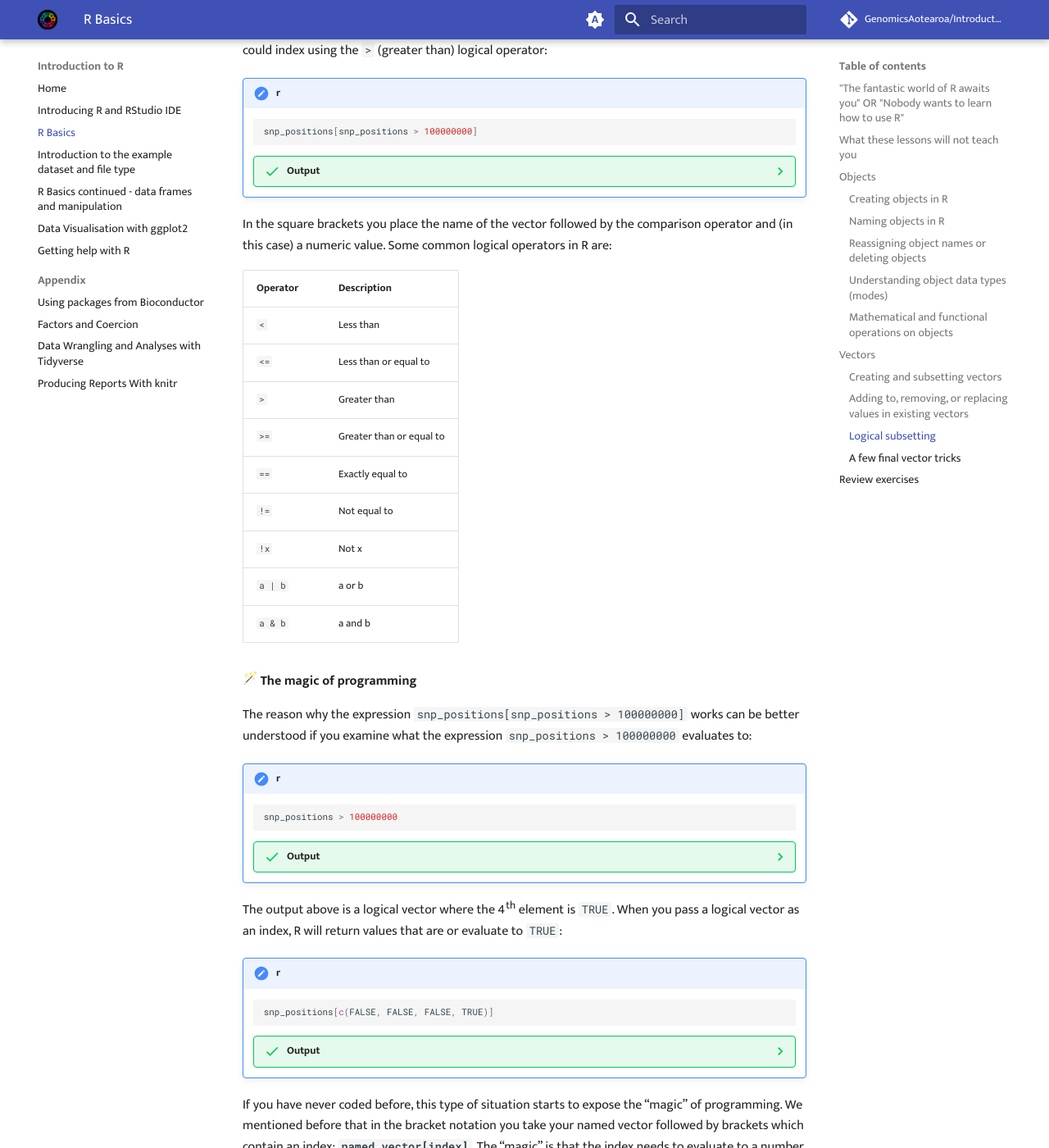
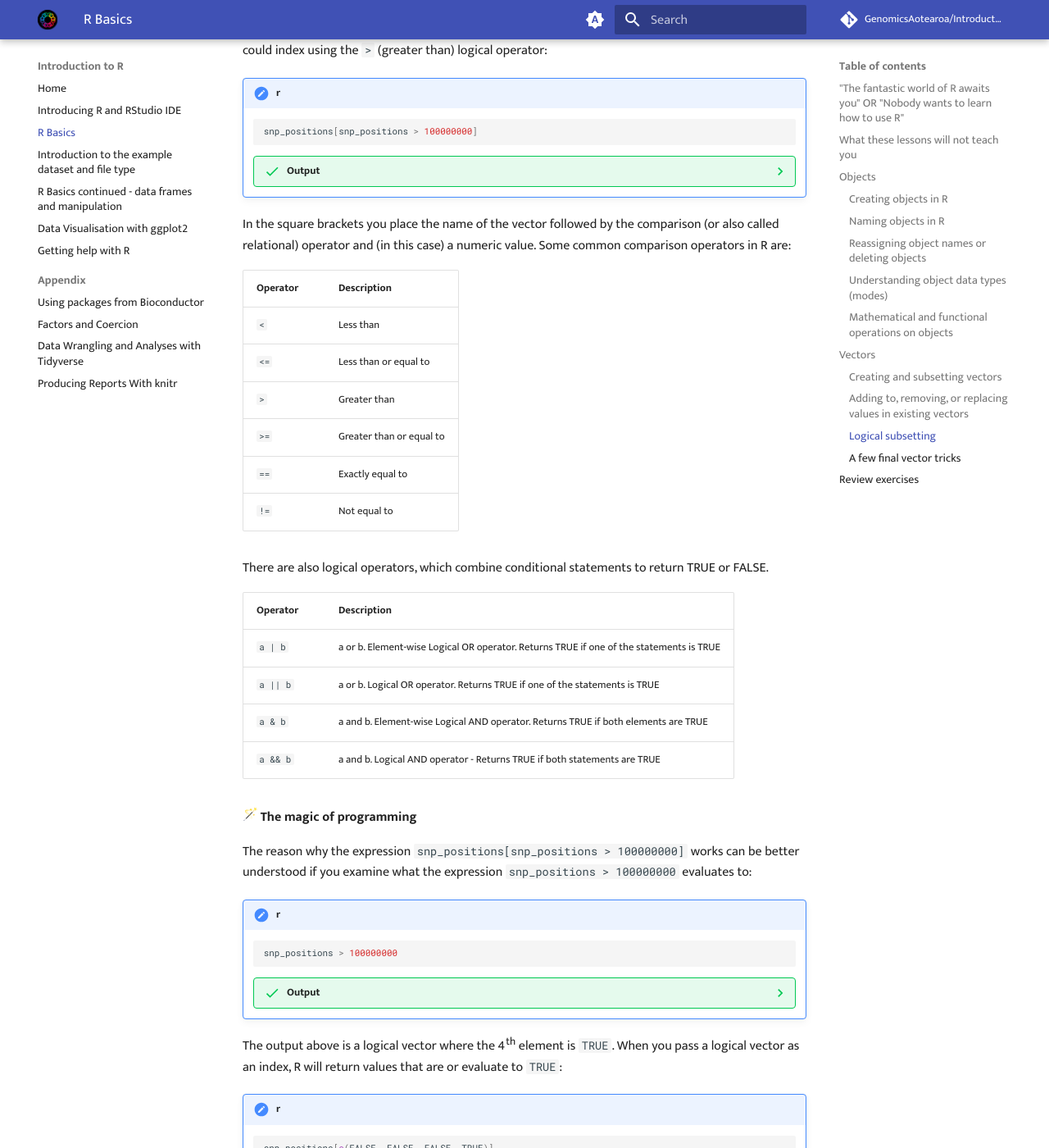
Before and after one commit to GenomicsAotearoa/Introduction-to-R, an MkDocs documentation site: the page built from docs/01-r-basics.md, in a window 1280 px wide and 1400 px high, scrolled down 11821 px. Shown: the whole window at 82% size. Built offline with MkDocs 1.6.1 and Material for MkDocs 9.7.7, drawn with Linux system fonts in a browser that asks for light colours; emoji names are drawn with the system emoji font; comment, search, counter and statistics services are not loaded.

Commit message:
fix #34 logicals

````diff
--- a/docs/01-r-basics.md
+++ b/docs/01-r-basics.md
@@ -616,7 +616,7 @@ logical operator:
         ```
 
 In the square brackets you place the name of the vector followed by the
-comparison operator and (in this case) a numeric value. Some common logical operators in R are:
+comparison (or also called relational) operator and (in this case) a numeric value. Some common comparison operators in R are:
 
 | Operator | Description              |
 | -------- | ------------------------ |
@@ -626,9 +626,16 @@ comparison operator and (in this case) a numeric value. Some common logical oper
 | `>=`     | Greater than or equal to |
 | `==`     | Exactly equal to         |
 | `!=`     | Not equal to             |
-| `!x`     | Not x                    |
-| `a | b`  | a or b                   |
-| `a & b`  | a and b                  |
+
+There are also logical operators, which combine conditional statements to return TRUE or FALSE.
+
+| Operator | Description              |
+| -------- | ----------------------- |
+| `a | b`  | a or b. Element-wise Logical OR operator. Returns TRUE if one of the statements is TRUE    |
+| `a || b`  | a or b. Logical OR operator. Returns TRUE if one of the statements is TRUE    |
+| `a & b`  | a and b. Element-wise Logical AND operator. Returns TRUE if both elements are TRUE    |
+| `a && b`  | a and b. Logical AND operator - Returns TRUE if both statements are TRUE     |
+
 
 **:magic_wand: The magic of programming**
 
````
